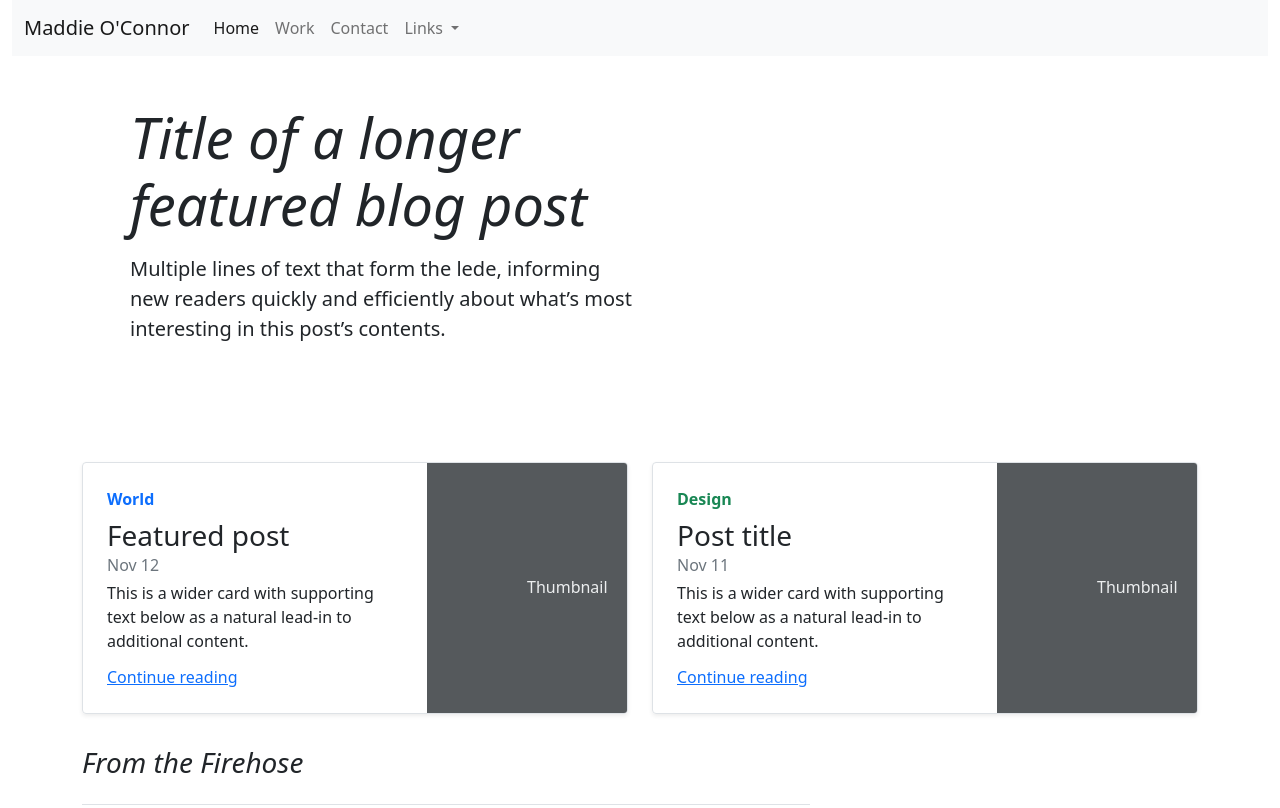
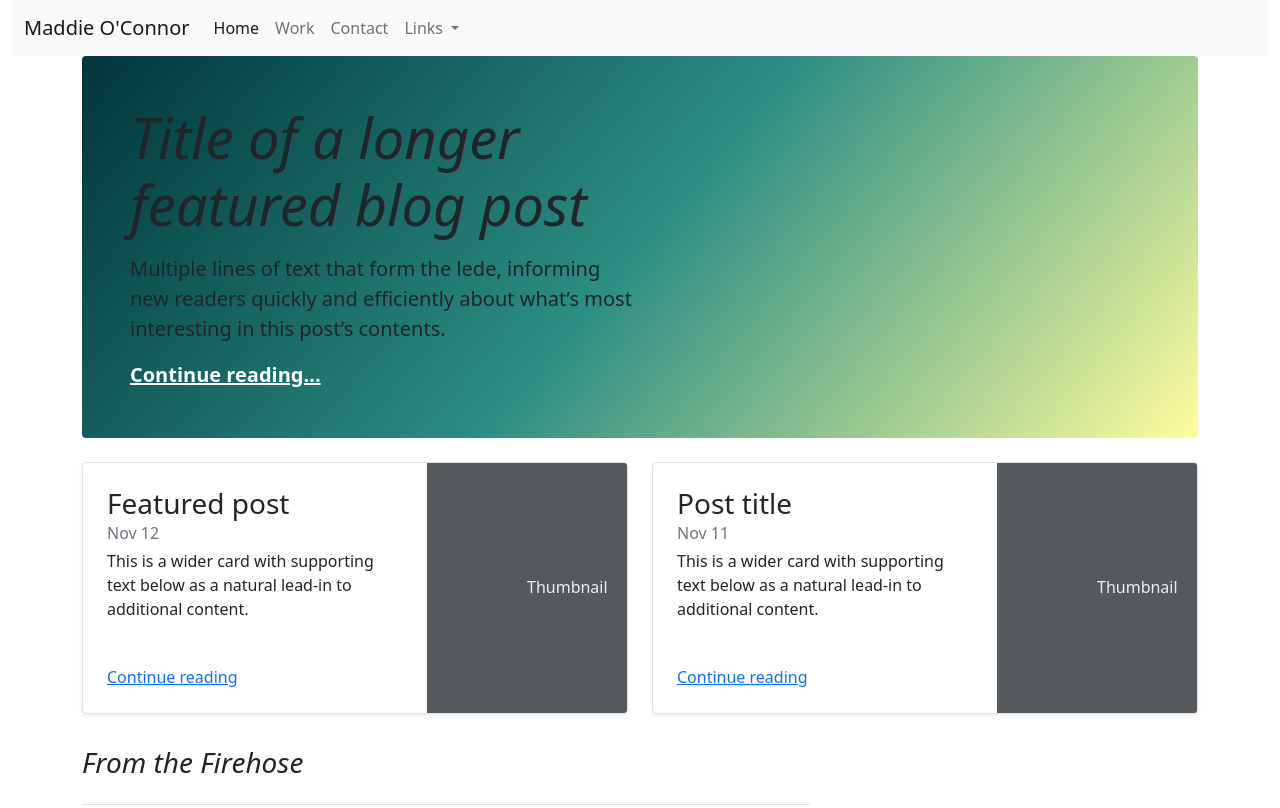
Before and after one commit to maddieoco/folio, a plain HTML site: page index.html in a window 1280 px wide. Shown: the top 808 px of the page. Drawn offline with nearby package versions, Linux system fonts and the light colour scheme.

Commit message:
put gradient on page :)

```diff
--- a/assets/css/style.css
+++ b/assets/css/style.css
@@ -0,0 +1,10 @@
+#hero1{
+    background: rgb(0,53,60);
+    background: linear-gradient(130deg, rgba(0,53,60,1) 0%, rgba(44,142,132,1) 50%, rgba(255,253,157,1) 100%);
+
+}
+
+:root{
+
+   font-family: Georgia, 'Times New Roman', Times, serif;
+}
--- a/index.html
+++ b/index.html
@@ -52,7 +52,7 @@
 
     </div>
     <main class="container">
-        <div class="p-4 p-md-5 mb-4 rounded">
+        <div class="p-4 p-md-5 mb-4 rounded"id="hero1">
           <div class="col-md-6 px-0">
             <h1 class="display-4 fst-italic">Title of a longer featured blog post</h1>
             <p class="lead my-3">Multiple lines of text that form the lede, informing new readers quickly and efficiently about what’s most interesting in this post’s contents.</p>
@@ -64,7 +64,6 @@
           <div class="col-md-6">
             <div class="row g-0 border rounded overflow-hidden flex-md-row mb-4 shadow-sm h-md-250 position-relative">
               <div class="col p-4 d-flex flex-column position-static">
-                <strong class="d-inline-block mb-2 text-primary">World</strong>
                 <h3 class="mb-0">Featured post</h3>
                 <div class="mb-1 text-muted">Nov 12</div>
                 <p class="card-text mb-auto">This is a wider card with supporting text below as a natural lead-in to additional content.</p>
@@ -79,7 +78,6 @@
           <div class="col-md-6">
             <div class="row g-0 border rounded overflow-hidden flex-md-row mb-4 shadow-sm h-md-250 position-relative">
               <div class="col p-4 d-flex flex-column position-static">
-                <strong class="d-inline-block mb-2 text-success">Design</strong>
                 <h3 class="mb-0">Post title</h3>
                 <div class="mb-1 text-muted">Nov 11</div>
                 <p class="mb-auto">This is a wider card with supporting text below as a natural lead-in to additional content.</p>
```
Also changed, not shown: assets/img/maddie-hero-img.jpg (added).
